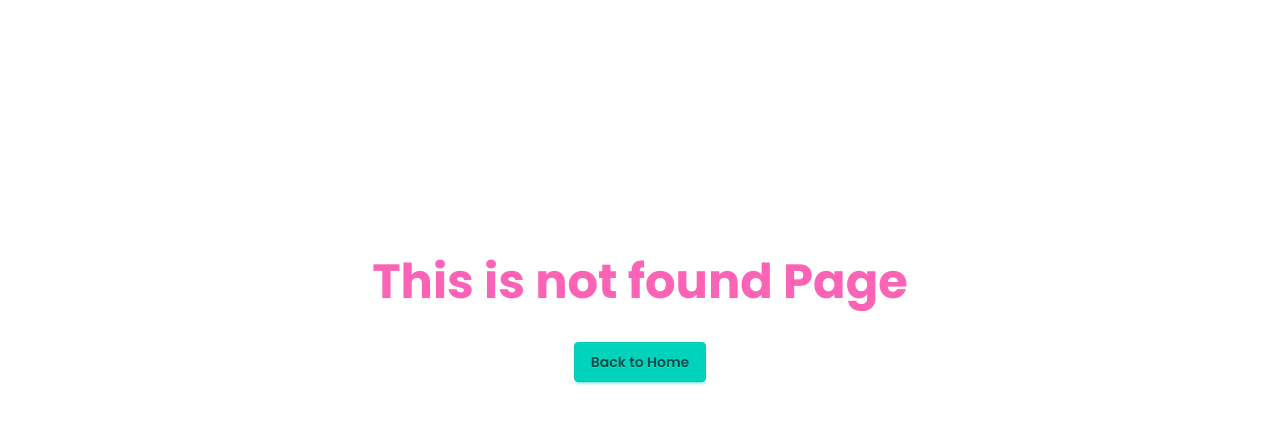
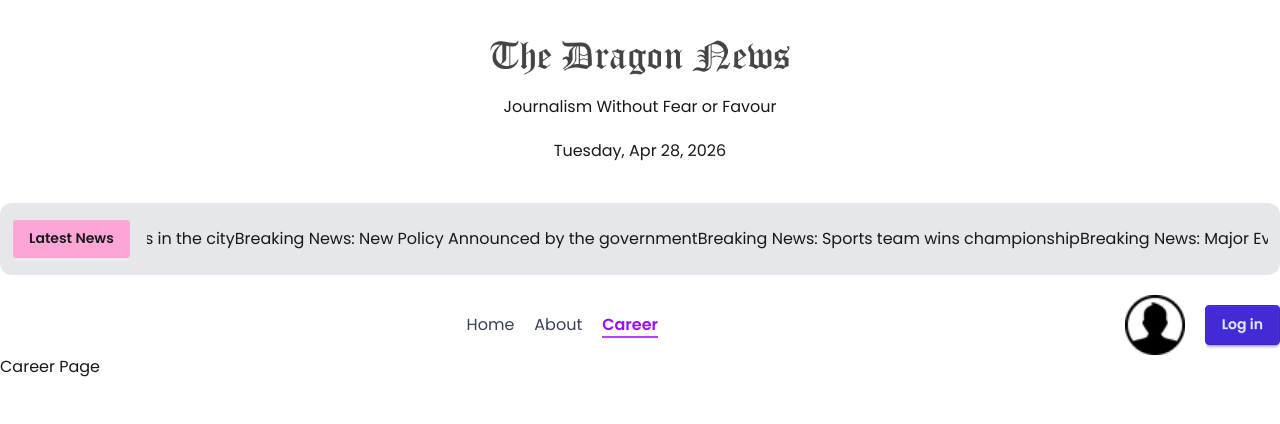
Before and after one commit to 5hoaib21/Dragon-News-Nextjs-MLST-8-MDL-46-, a Next.js app: page /career in a window 1280 px wide. Before the commit this address had no page. Shown: the top 424 px of the page. Built offline with nearby package versions, Linux system fonts and the light colour scheme.

Commit message:
Implement Marquee & Design Navbar

```diff
--- a/package.json
+++ b/package.json
@@ -12,7 +12,8 @@
     "date-fns": "^4.1.0",
     "next": "16.2.4",
     "react": "19.2.4",
-    "react-dom": "19.2.4"
+    "react-dom": "19.2.4",
+    "react-fast-marquee": "^1.6.5"
   },
   "devDependencies": {
     "@tailwindcss/postcss": "^4",
--- /dev/null
+++ b/src/app/(main)/about-us/page.jsx
@@ -0,0 +1,11 @@
+import React from 'react';
+
+const AboutUsPage = () => {
+  return (
+    <div>
+      this Abut Us Page
+    </div>
+  );
+};
+
+export default AboutUsPage;
--- /dev/null
+++ b/src/app/(main)/career/page.jsx
@@ -0,0 +1,11 @@
+import React from 'react';
+
+const CareerPage = () => {
+  return (
+    <div>
+      Career Page
+    </div>
+  );
+};
+
+export default CareerPage;
--- a/src/app/(main)/layout.jsx
+++ b/src/app/(main)/layout.jsx
@@ -1,3 +1,4 @@
+import BreakingNews from '@/components/shared/BreakingNews';
 import Header from '@/components/shared/Header';
 import Navbar from '@/components/shared/Navbar';
 import React from 'react';
@@ -6,6 +7,7 @@ const MainLayout = ({children}) => {
   return (
     <>
        <Header />
+       <BreakingNews />
       <Navbar />
       {children}
     </>
--- /dev/null
+++ b/src/components/shared/BreakingNews.jsx
@@ -0,0 +1,33 @@
+import React from 'react';
+import Marquee from 'react-fast-marquee';
+
+
+const news = [
+  {
+    id: '1',
+    title: 'Breaking News: Major Event Unfolds in the city',
+  },
+  {
+    id: '2',
+    title: 'Breaking News: New Policy Announced by the government',
+  },
+  {
+    id: '3',
+    title: 'Breaking News: Sports team wins championship',
+  },
+]
+
+const BreakingNews = () => {
+  return (
+    <div className='flex justify-between gap-4 items-center bg-gray-200 py-4 px-3 rounded-xl container mx-auto'>
+    <button className='btn bg-pink-300'>Latest News</button>
+      <Marquee pauseOnHover={true} speed={50}>
+        {news.map(n => {
+         return <span key={n.id}>{n.title}</span>
+        })}
+      </Marquee>
+    </div>
+  );
+};
+
+export default BreakingNews;
--- /dev/null
+++ b/src/components/shared/NavLink.jsx
@@ -0,0 +1,25 @@
+"use client";
+import Link from "next/link";
+import { usePathname } from "next/navigation";
+import React from "react";
+
+const NavLink = ({ href, children }) => {
+  const pathName = usePathname();
+
+  const isActive = href === pathName;
+
+  return (
+    <Link
+      href={href}
+      className={`${
+        isActive
+          ? "border-b-2 border-purple-500 text-purple-600 font-semibold"
+          : ""
+      }`}
+    >
+      {children}
+    </Link>
+  );
+};
+
+export default NavLink;
--- a/src/components/shared/Navbar.jsx
+++ b/src/components/shared/Navbar.jsx
@@ -1,9 +1,23 @@
+import Image from 'next/image';
+import Link from 'next/link';
 import React from 'react';
+import userAvatar from '../../assets/user.png';
+import NavLink from '../shared/NavLink';
 
 const Navbar = () => {
   return (
-    <div>
-     This is Navbar
+    <div className=' container mx-auto flex justify-between mt-5'>
+    <div></div>
+    <ul className='flex justify-between items-center gap-5 text-gray-700'>
+      <li><NavLink href={'/'}>Home</NavLink></li>
+      <li><NavLink href={'/about-us'}>About</NavLink></li>
+      <li><NavLink href={'/career'}>Career</NavLink></li>
+    </ul>
+
+    <div className='flex items-center gap-5'>
+      <Image src={userAvatar} width={60} height={60} alt='User Avatar' />
+      <button className='btn btn-primary'><Link href={'/login'}>Log in</Link></button>
+    </div>
     </div>
   );
 };
```
Also changed, not shown: 1 other file (tests, documents, lock files or other folders).
